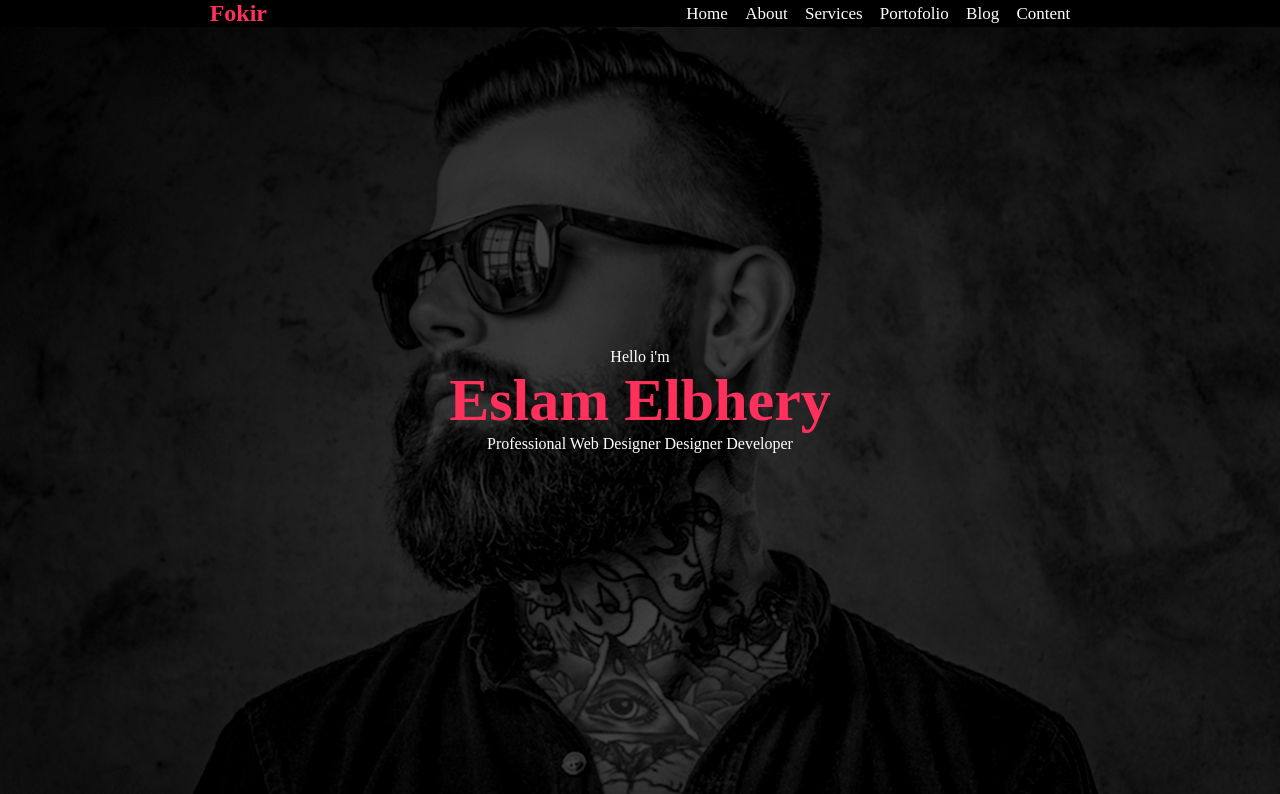
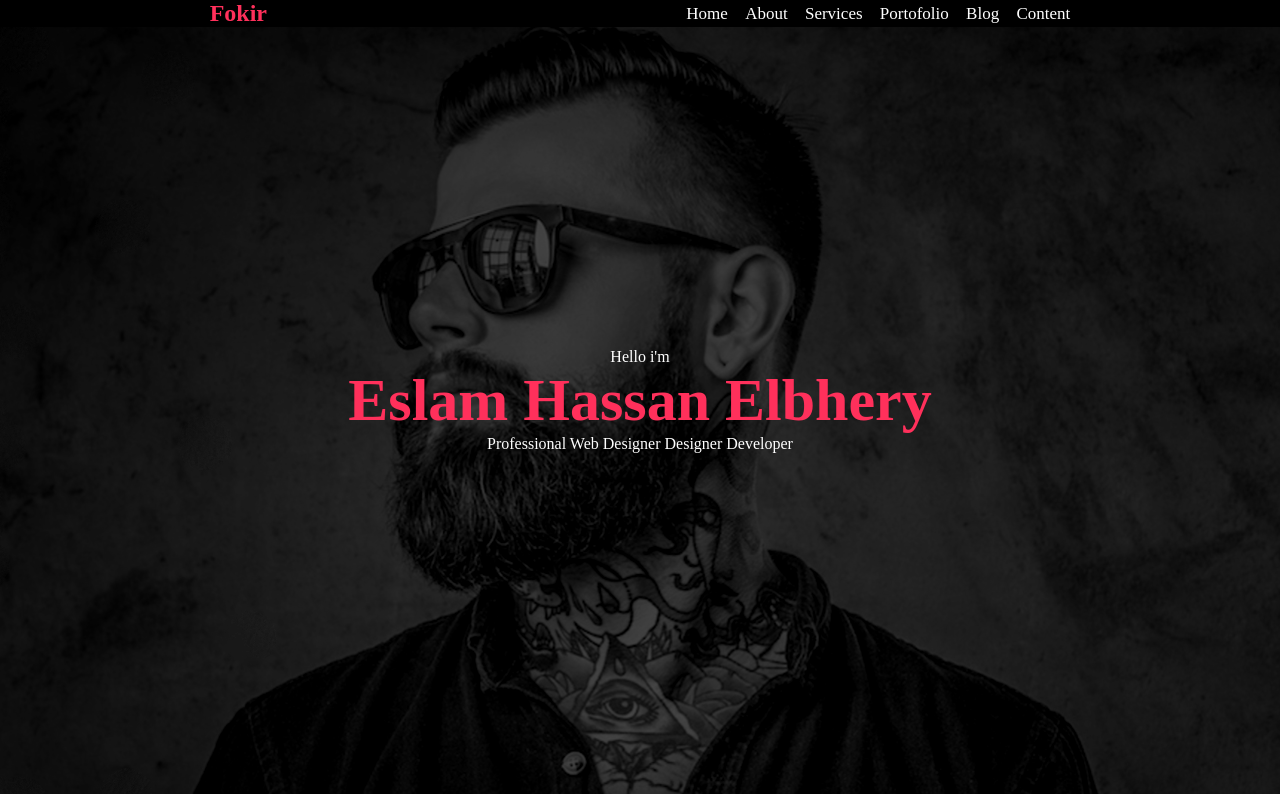
Before and after one commit to islhassan/MyNewRepo, a plain HTML site: page index.html in a window 1280 px wide. Shown: the top 794 px of the page. Drawn offline with Linux system fonts and the light colour scheme.

Commit message:
add new word

```diff
--- a/index.html
+++ b/index.html
@@ -30,7 +30,7 @@
 
             <div class="home-desc">
                <p>Hello i'm</p>
-                <h1>Eslam Elbhery</h1>
+                <h1>Eslam Hassan Elbhery</h1>
                 <p>Professional Web Designer Designer Developer</p>
             </div>
         </div>
```
